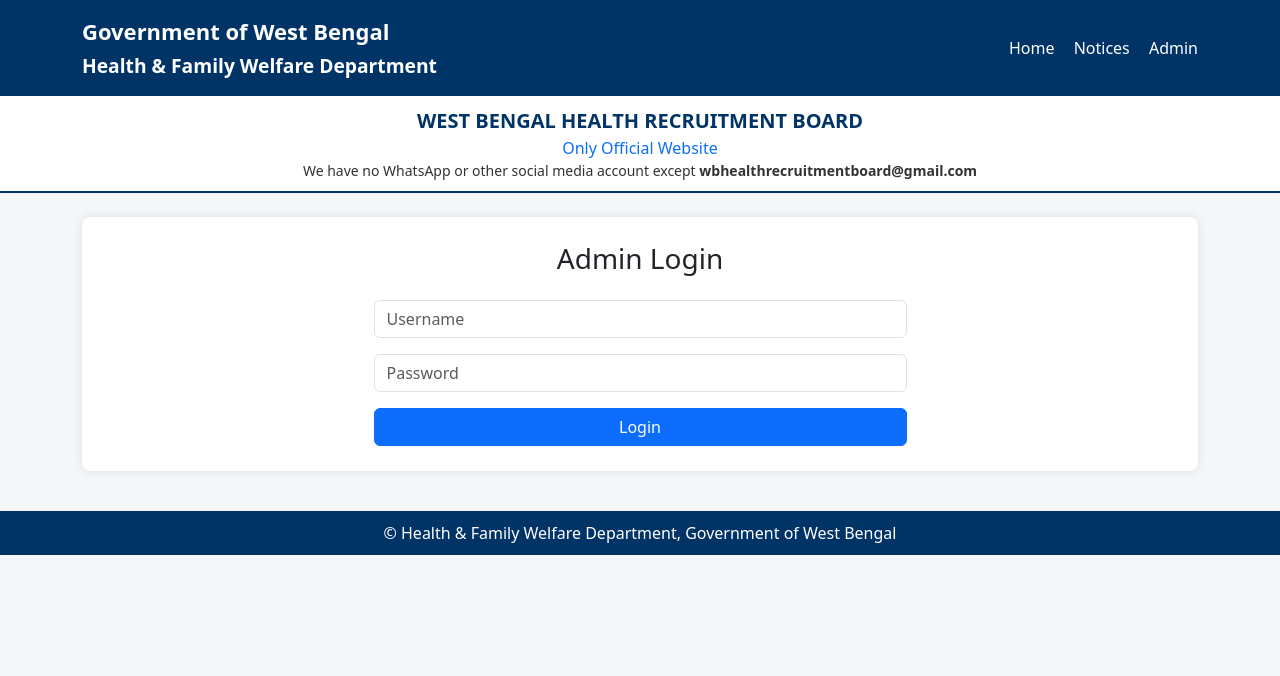
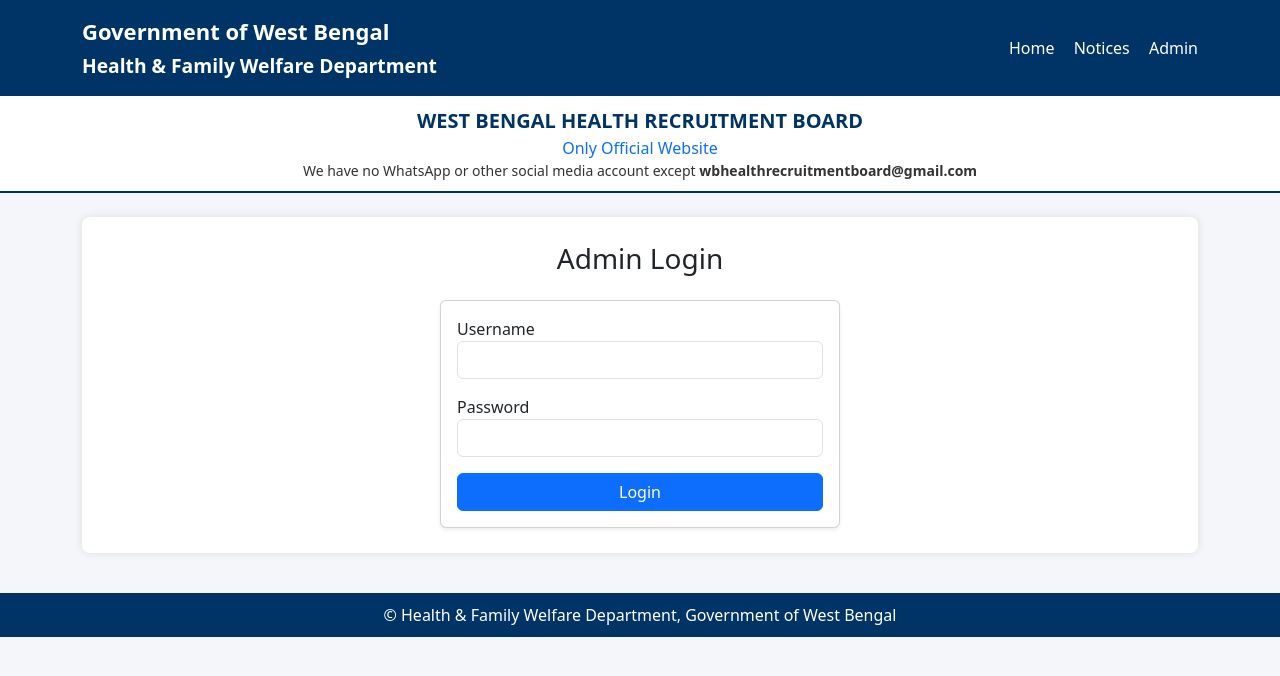
Before and after one commit to Surajit54/HFW, a Flask app: page /admin in a window 1280 px wide. Shown: the top 676 px of the page. Run offline with Flask 3, Linux system fonts and the light colour scheme.

Commit message:
Update admin_login.html

```diff
--- a/templates/admin_login.html
+++ b/templates/admin_login.html
@@ -3,18 +3,26 @@
 
 <h3 class="text-center mb-4">Admin Login</h3>
 
-<form method="POST" class="w-50 mx-auto">
+<div class="card shadow-sm mx-auto" style="max-width:400px">
 
-<input class="form-control mb-3"
+<div class="card-body">
+
+<form method="POST">
+
+<div class="mb-3">
+<label>Username</label>
+<input class="form-control"
 name="username"
-placeholder="Username"
 required>
+</div>
 
+<div class="mb-3">
+<label>Password</label>
 <input type="password"
-class="form-control mb-3"
+class="form-control"
 name="password"
-placeholder="Password"
 required>
+</div>
 
 <button class="btn btn-primary w-100">
 Login
@@ -22,4 +30,7 @@ Login
 
 </form>
 
+</div>
+</div>
+
 {% endblock %}
```
